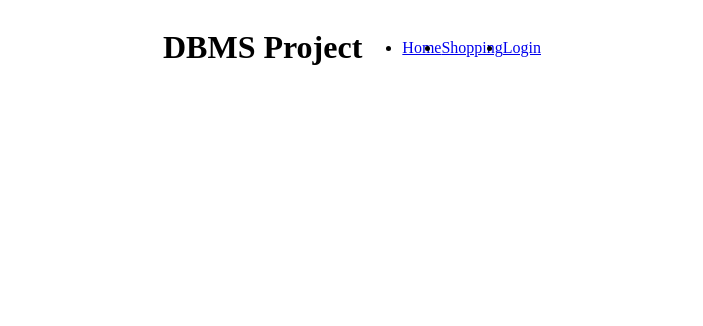
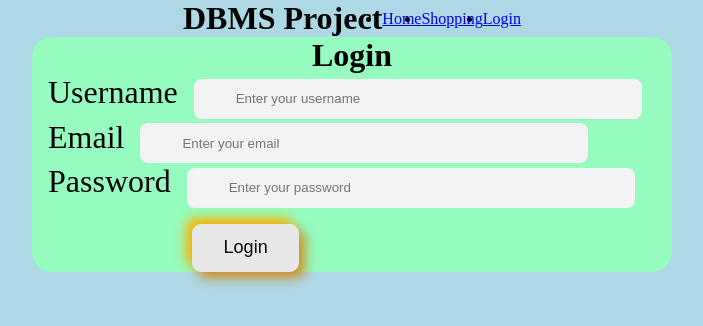
Before and after one commit to Princeton21/ManagementSystem, a React (Create React App) app in the folder client/: page /login in a window 1280 px wide. Shown: the top 326 px of the page, without its empty margins (288-991 px from the left). Built offline with nearby package versions, Linux system fonts and the light colour scheme.

Commit message:
login done with backend

```diff
--- a/client/src/App.css
+++ b/client/src/App.css
@@ -3,3 +3,7 @@
     padding: 0;
     box-sizing: border-box;
 }
+body{
+
+    background: lightblue;
+}
--- a/client/src/App.js
+++ b/client/src/App.js
@@ -1,14 +1,20 @@
 import React from 'react'
 import { Routes, Route } from 'react-router-dom'
+import Home from "./components/Home/Home"
+import Login from './components/Auth/Login/Login'
 import NavBar from './components/Navbar/NavBar'
 import Shopping from "./components/Shopping/Shopping"
+import "./App.css"
 const App = () => {
   return (
     <>
       <NavBar />
       <Routes>
+
+        <Route path="/" element={<Home />} />
         <Route path="/shopping" element={<Shopping />} />
-
+        <Route path="/login" element={<Login />} />
+        <Route path="/signup" element={<Shopping />} />
       </Routes>
       {/* <Shopping/> */}
     </>
--- /dev/null
+++ b/client/src/components/Auth/Login/Login.jsx
@@ -0,0 +1,59 @@
+import React, { useState } from "react";
+import st from "./Login.module.css";
+import Axios from "axios";
+
+const Login = () => {
+	const [email, setEmail] = useState("");
+	const [password, setPassword] = useState("");
+	const [name, setName] = useState("");
+
+
+
+	const addtoDB = (e) => {
+		// e.preventDefault();
+		console.log("added user to db");
+		Axios.post("http://localhost:8080/userinsert", {
+			name: name,
+			email: email,
+			password: password,
+		});
+		}
+
+
+  return (
+    <>
+      <div className={st.login_container}>
+        <div className={st.login_form}>
+          <h1>Login</h1>
+					<div className="form">
+            <label>Username</label>
+						<input
+							type="text"
+							placeholder="Enter your username"
+							onChange={(e) => setName(e.target.value)}
+						/>
+						<label>Email</label>
+						<input
+							type="email"
+							placeholder="Enter your email"
+							onChange={(e) => setEmail(e.target.value)}
+						/>
+						<label>Password</label>
+						<input
+							type="password"
+							placeholder="Enter your password"
+							onChange={(e) => setPassword(e.target.value)}
+						/>
+						<button
+							className={st.login_btn}
+							onClick={addtoDB}>
+              Login
+            </button>
+          </div>
+        </div>
+      </div>
+    </>
+  );
+};
+
+export default Login;
--- /dev/null
+++ b/client/src/components/Auth/Login/Login.module.css
@@ -0,0 +1,22 @@
+.login_container{
+    display: flex;
+    align-items: center;
+    justify-content: center;
+}
+
+.login_form{
+    display: flex;
+    flex-direction: column;
+    align-items: center;
+    justify-content: center;
+    width: 50%;
+    height: 50%;
+    border: none;
+    border-radius: 20px;
+    background-color: #95fbbe;
+}
+.login_btn{
+    margin-left: 10rem;
+
+
+}
--- /dev/null
+++ b/client/src/components/Auth/SignUp/SignUp.module.css
@@ -0,0 +1,5 @@
+.signup_container{
+    display: flex;
+    align-items: center;
+    justify-content: center;
+}
--- /dev/null
+++ b/client/src/components/Home/Home.jsx
@@ -0,0 +1,9 @@
+import React from 'react'
+
+const Home = () => {
+  return (
+    <div>This is the Home page</div>
+  )
+}
+
+export default Home
--- a/client/src/components/Shopping/Shopping.jsx
+++ b/client/src/components/Shopping/Shopping.jsx
@@ -12,7 +12,7 @@ const Shopping = () => {
 
   // arrow function to add the values to the database using Axios
   const addToList = () => {
-    console.log(name + price + quantity);
+    // console.log(name + price + quantity);
     Axios.post("http://localhost:8080/insert", {
       name: name,
       price: price,
```
Also changed, not shown: client/src/components/Auth/SignUp/SignUp.jsx (added, +26 -0 lines), client/src/components/Home/Home.module.css (added), 2 other files (tests, documents, lock files or other folders).
